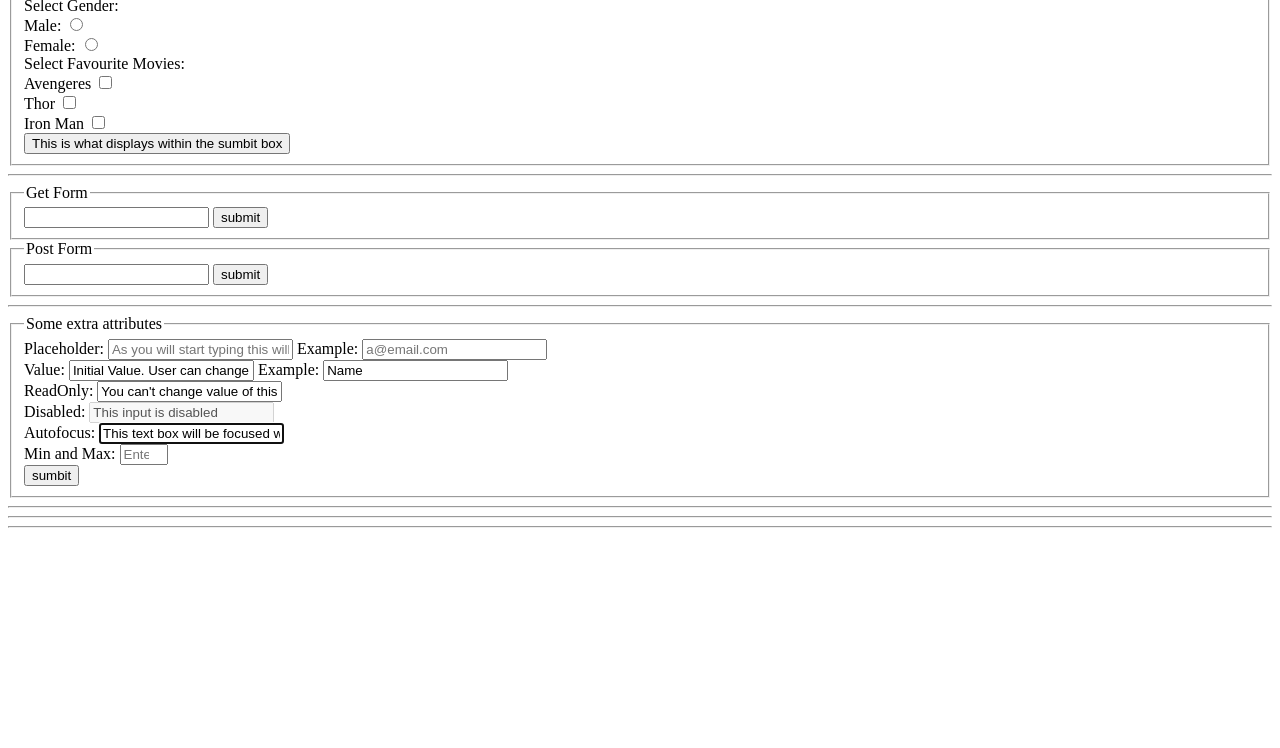
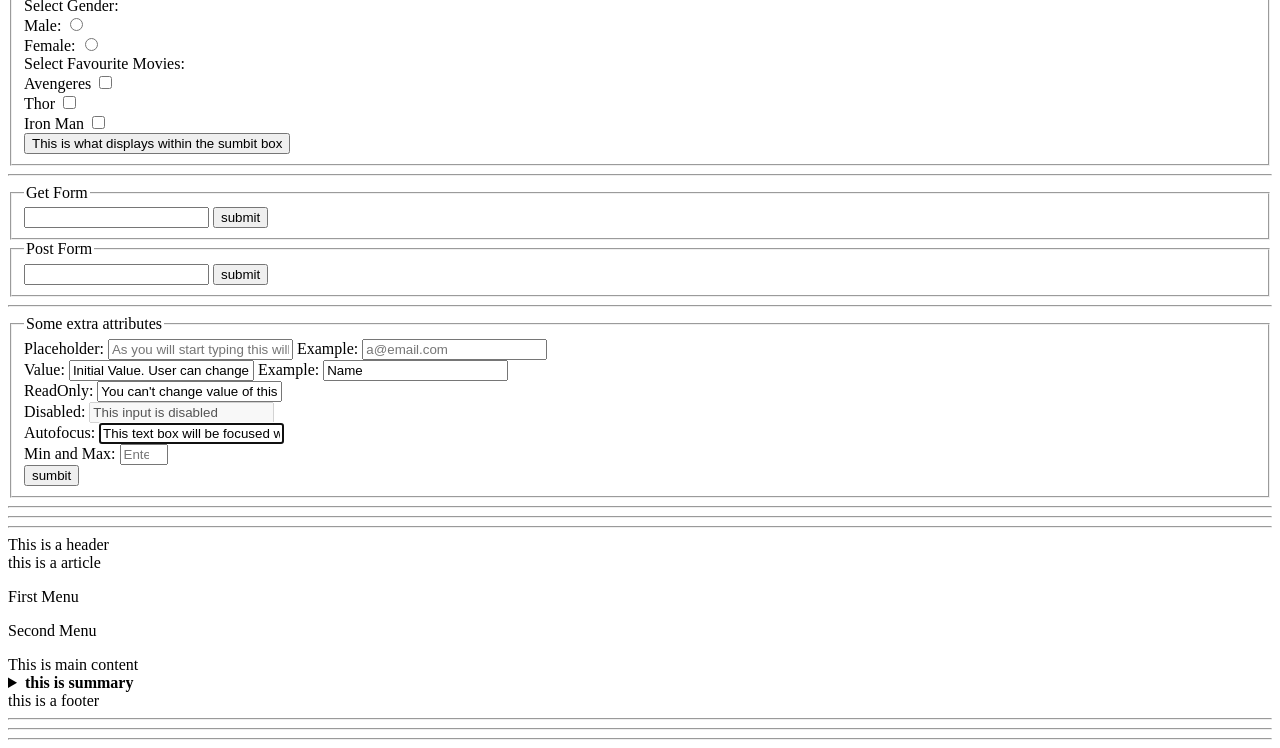
Before and after one commit to VaibhavVerma21/LearningWebDevelopment, a plain HTML site: page html/index.html in a window 1280 px wide. Shown: the part 3363-4111 px from the top of the page. Before the commit the page ends 3899 px from the top, so only its background shows below. Drawn offline with Linux system fonts and the light colour scheme.

Commit message:
23 Jan 23 'Semantics'

```diff
--- a/html/index.html
+++ b/html/index.html
@@ -259,7 +259,40 @@
 
     <hr><hr><hr>
 
+    <!-- Semantics Tags -->
+    <!-- These tags just increase readiblity and understandibility of the code by a new reader -->
+    <header>
+        This is a header
+        <!-- A normal div would had been harder to be known that it was part of header -->
+        <!-- Hence increasing the readiblity -->
+    </header>
 
+    <article>
+        this is a article
+        <!-- Almost all Semantics function same as like others (div, span, etc) -->
+    </article>
+
+    <aside><!-- It is used to make a sidebar -->
+        <p>First Menu</p>
+        <p>Second Menu</p>
+        <!-- Scemantics are mostly for you can say 'cosmetics for code' -->
+    </aside>
+
+    <main>
+        This is main content
+    </main>
+
+    <details>
+        <summary><strong>this is summary</strong></summary><!-- Important -->
+        this is its details
+        <!-- Not every Schemanics function like other tags tho -->
+    </details>
+
+    <footer>
+        this is a footer
+    </footer>
+
+    <hr><hr><hr>
 
 
 
```
